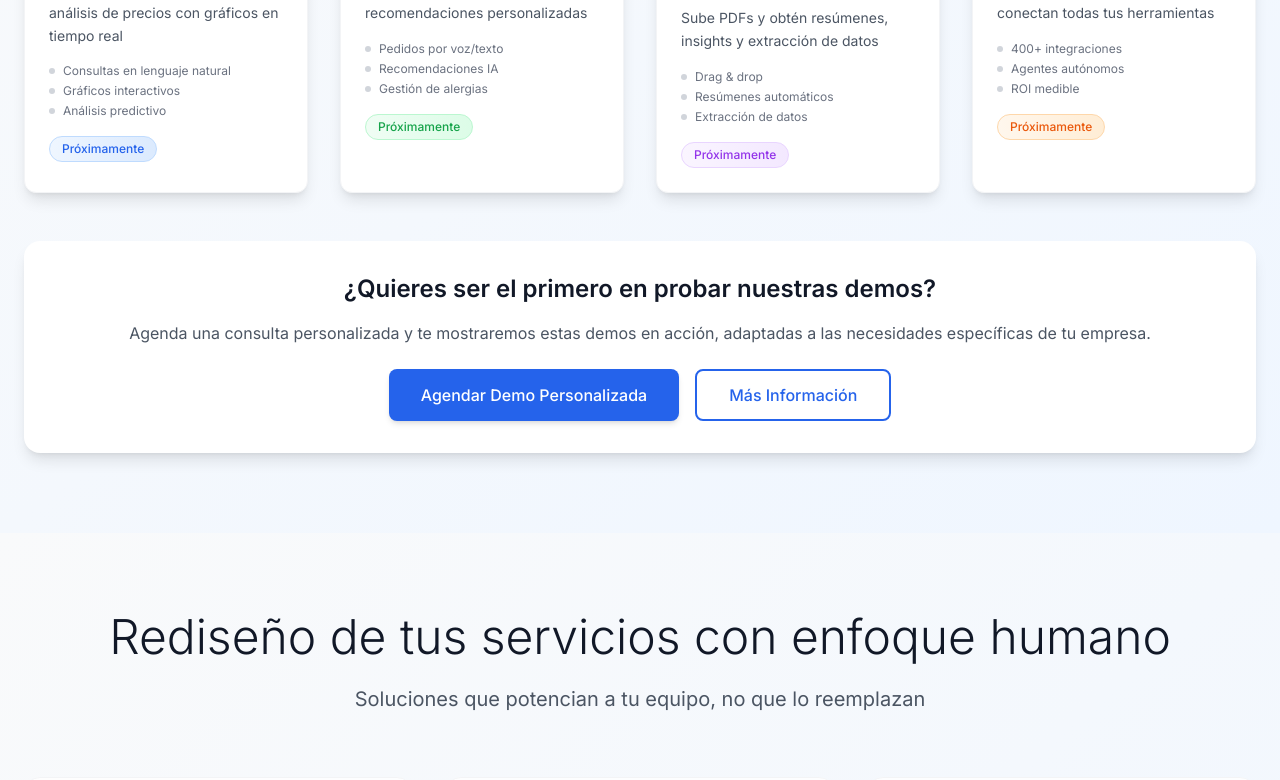
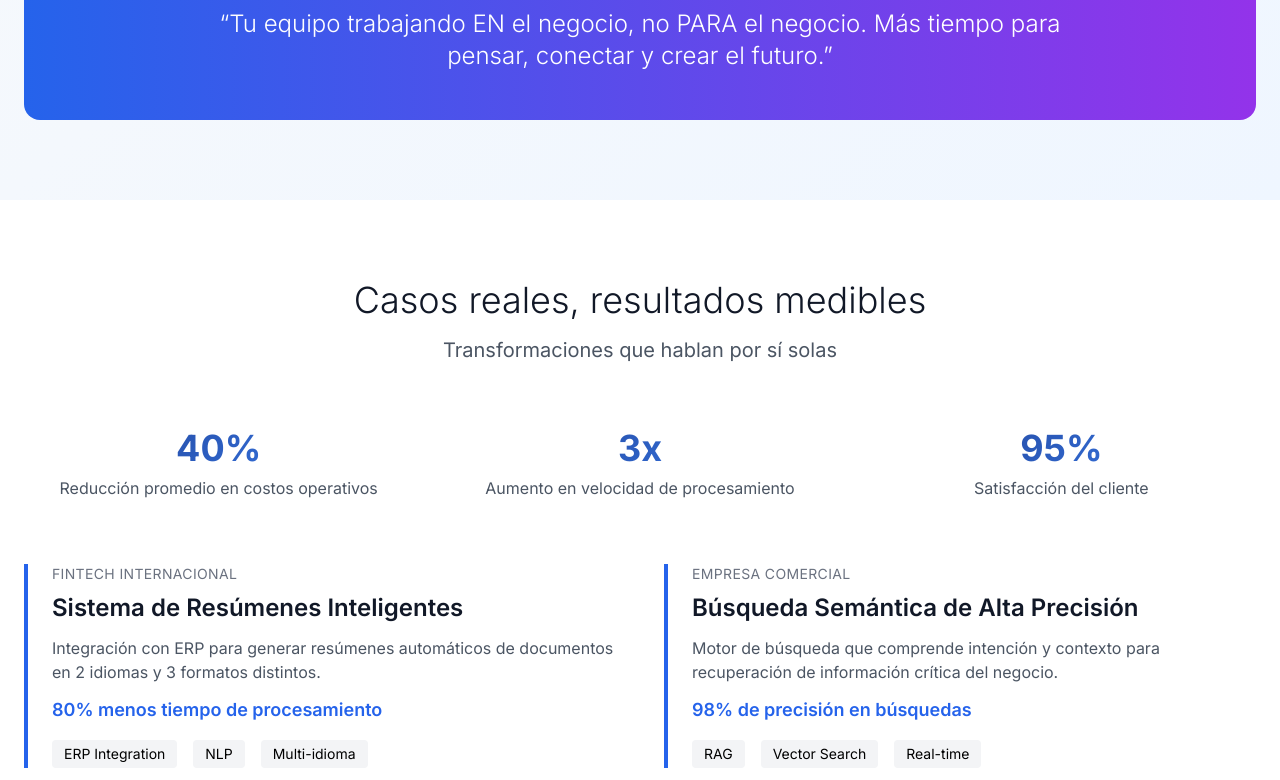
Before and after one commit to alannreyes/luxia-page, a Next.js app: page / in a window 1280 px wide. Shown: the part 1760-2540 px from the top of the page. Built offline with nearby package versions, Linux system fonts and the light colour scheme.

Commit message:
feat: implement minimalist page structure - Remove TrustIndicators and DemoPreview sections - Create new Proof component (fusion of CaseStudies + metrics) - Simplify navigation and titles - Reduce Hero metrics to 3 most impactful - Clean structure: Hero > Services > Proof > Insights > CTA

```diff
--- a/app/page.tsx
+++ b/app/page.tsx
@@ -1,9 +1,7 @@
 import Navigation from '@/components/Navigation'
 import Hero from '@/components/Hero'
-import TrustIndicators from '@/components/TrustIndicators'
-import DemoPreview from '@/components/DemoPreview'
 import Services from '@/components/Services'
-import CaseStudies from '@/components/CaseStudies'
+import Proof from '@/components/Proof'
 import Insights from '@/components/Insights'
 import CTA from '@/components/CTA'
 import Footer from '@/components/Footer'
@@ -14,10 +12,8 @@ export default function Home() {
       <Navigation />
       <main>
         <Hero />
-        <TrustIndicators />
-        <DemoPreview />
         <Services />
-        <CaseStudies />
+        <Proof />
         <Insights />
         <CTA />
       </main>
--- a/components/CTA.tsx
+++ b/components/CTA.tsx
@@ -61,7 +61,7 @@ export default function CTA() {
             viewport={{ once: true }}
           >
             <h2 className="text-4xl md:text-5xl font-light text-white mb-6">
-              ¿Listo para transformar tu empresa?
+              Comienza tu transformación
             </h2>
             <p className="text-xl text-gray-300 mb-8 max-w-3xl mx-auto">
               Agenda una consulta gratuita y descubre cómo la IA puede revolucionar
--- a/components/Insights.tsx
+++ b/components/Insights.tsx
@@ -32,7 +32,7 @@ export default function Insights() {
           whileInView={{ opacity: 1 }}
           viewport={{ once: true }}
         >
-          Insights y conocimiento
+          Conocimiento que impulsa
         </motion.h2>
 
         <div className="grid md:grid-cols-3 gap-8">
--- /dev/null
+++ b/components/Proof.tsx
@@ -0,0 +1,100 @@
+'use client'
+import { motion } from 'framer-motion'
+
+const cases = [
+  {
+    industry: 'Fintech Internacional',
+    title: 'Sistema de Resúmenes Inteligentes',
+    description: 'Integración con ERP para generar resúmenes automáticos de documentos en 2 idiomas y 3 formatos distintos.',
+    impact: '80% menos tiempo de procesamiento',
+    tags: ['ERP Integration', 'NLP', 'Multi-idioma']
+  },
+  {
+    industry: 'Empresa Comercial',
+    title: 'Búsqueda Semántica de Alta Precisión',
+    description: 'Motor de búsqueda que comprende intención y contexto para recuperación de información crítica del negocio.',
+    impact: '98% de precisión en búsquedas',
+    tags: ['RAG', 'Vector Search', 'Real-time']
+  }
+]
+
+const metrics = [
+  { value: '40%', label: 'Reducción promedio en costos operativos' },
+  { value: '3x', label: 'Aumento en velocidad de procesamiento' },
+  { value: '95%', label: 'Satisfacción del cliente' }
+]
+
+export default function Proof() {
+  return (
+    <section id="casos" className="py-20 px-6 bg-white">
+      <div className="max-w-7xl mx-auto">
+        <motion.div
+          className="text-center mb-16"
+          initial={{ opacity: 0 }}
+          whileInView={{ opacity: 1 }}
+          viewport={{ once: true }}
+        >
+          <h2 className="text-4xl font-light text-gray-900 mb-4">
+            Casos reales, resultados medibles
+          </h2>
+          <p className="text-xl text-gray-600">
+            Transformaciones que hablan por sí solas
+          </p>
+        </motion.div>
+
+        {/* Métricas de impacto */}
+        <motion.div
+          className="grid md:grid-cols-3 gap-8 mb-16"
+          initial={{ opacity: 0, y: 20 }}
+          whileInView={{ opacity: 1, y: 0 }}
+          viewport={{ once: true }}
+        >
+          {metrics.map((metric, index) => (
+            <div key={index} className="text-center">
+              <div className="text-3xl md:text-4xl font-bold gradient-text mb-2">
+                {metric.value}
+              </div>
+              <div className="text-gray-600">
+                {metric.label}
+              </div>
+            </div>
+          ))}
+        </motion.div>
+
+        {/* Casos de estudio */}
+        <div className="grid md:grid-cols-2 gap-12">
+          {cases.map((case_, index) => (
+            <motion.div
+              key={index}
+              className="border-l-4 border-blue-600 pl-6"
+              initial={{ opacity: 0, x: -20 }}
+              whileInView={{ opacity: 1, x: 0 }}
+              viewport={{ once: true }}
+              transition={{ duration: 0.5, delay: index * 0.2 }}
+            >
+              <div className="text-sm text-gray-500 uppercase tracking-wide mb-2">
+                {case_.industry}
+              </div>
+              <h3 className="text-2xl font-semibold text-gray-900 mb-3">
+                {case_.title}
+              </h3>
+              <p className="text-gray-600 mb-3">
+                {case_.description}
+              </p>
+              <div className="text-lg font-semibold text-blue-600 mb-4">
+                {case_.impact}
+              </div>
+              <div className="flex gap-4 text-sm">
+                {case_.tags.map((tag, idx) => (
+                  <span key={idx} className="bg-gray-100 px-3 py-1 rounded">
+                    {tag}
+                  </span>
+                ))}
+              </div>
+            </motion.div>
+          ))}
+        </div>
+      </div>
+    </section>
+  )
+}
--- a/components/Services.tsx
+++ b/components/Services.tsx
@@ -12,11 +12,11 @@ export default function Services() {
           whileInView={{ opacity: 1 }}
           viewport={{ once: true }}
         >
-          <h2 className="text-4xl md:text-5xl font-light text-gray-900 mb-6">
-            Rediseño de tus servicios con enfoque humano
+          <h2 className="text-4xl font-light text-gray-900 mb-6">
+            Cómo potenciamos tu equipo
           </h2>
           <p className="text-xl text-gray-600 max-w-3xl mx-auto">
-            Soluciones que potencian a tu equipo, no que lo reemplazan
+            Soluciones que multiplican el talento humano
           </p>
         </motion.div>
 
--- a/lib/config.ts
+++ b/lib/config.ts
@@ -20,7 +20,6 @@ export const siteConfig = {
       { value: '78%', label: 'de empresas que adoptan IA superan a competidores', suffix: '' },
       { value: '40%', label: 'reducción en costos operativos con IA', suffix: '' },
       { value: '2.6x', label: 'más productividad con herramientas IA', suffix: '' },
-      { value: '67%', label: 'de líderes consideran IA crítica para supervivencia', suffix: '' },
     ],
   },
 
@@ -171,8 +170,7 @@ export const siteConfig = {
     logo: 'luxIA',
     links: [
       { href: '#servicios', label: 'Servicios' },
-      { href: '#demos', label: 'Demos' },
-      { href: '#casos', label: 'Casos de Éxito' },
+      { href: '#casos', label: 'Casos' },
       { href: '#insights', label: 'Insights' },
     ]
   }
```
